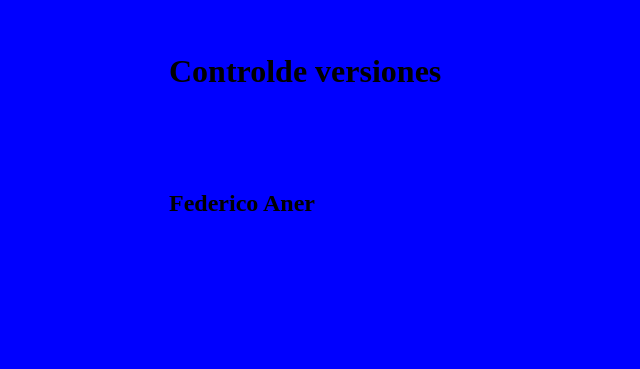
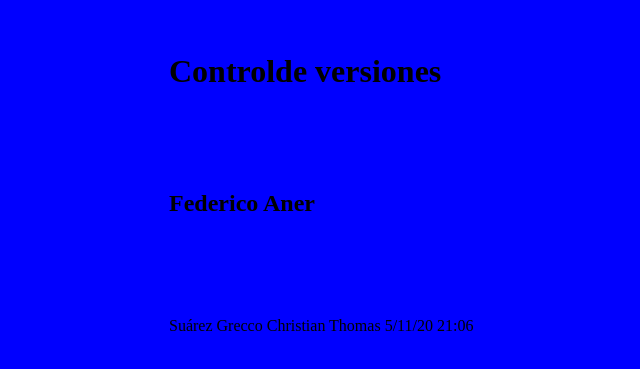
Before and after one commit to christianthomas66/TP_SO_I4_115, a plain HTML site: page index.html in a window 1280 px wide. Shown: the part 147-516 px from the top of the page, without its empty margins (131-771 px from the left). Drawn offline with Linux system fonts and the light colour scheme.

Commit message:
punto 21 Gamma

```diff
--- a/index.html
+++ b/index.html
@@ -9,5 +9,7 @@
 <body>
     <h1>Controlde versiones</h1>
     <h2>Federico Aner</h2>
+    <p>Suárez Grecco Christian Thomas 5/11/20 21:06</p>
+
 </body>
 </html>
```
